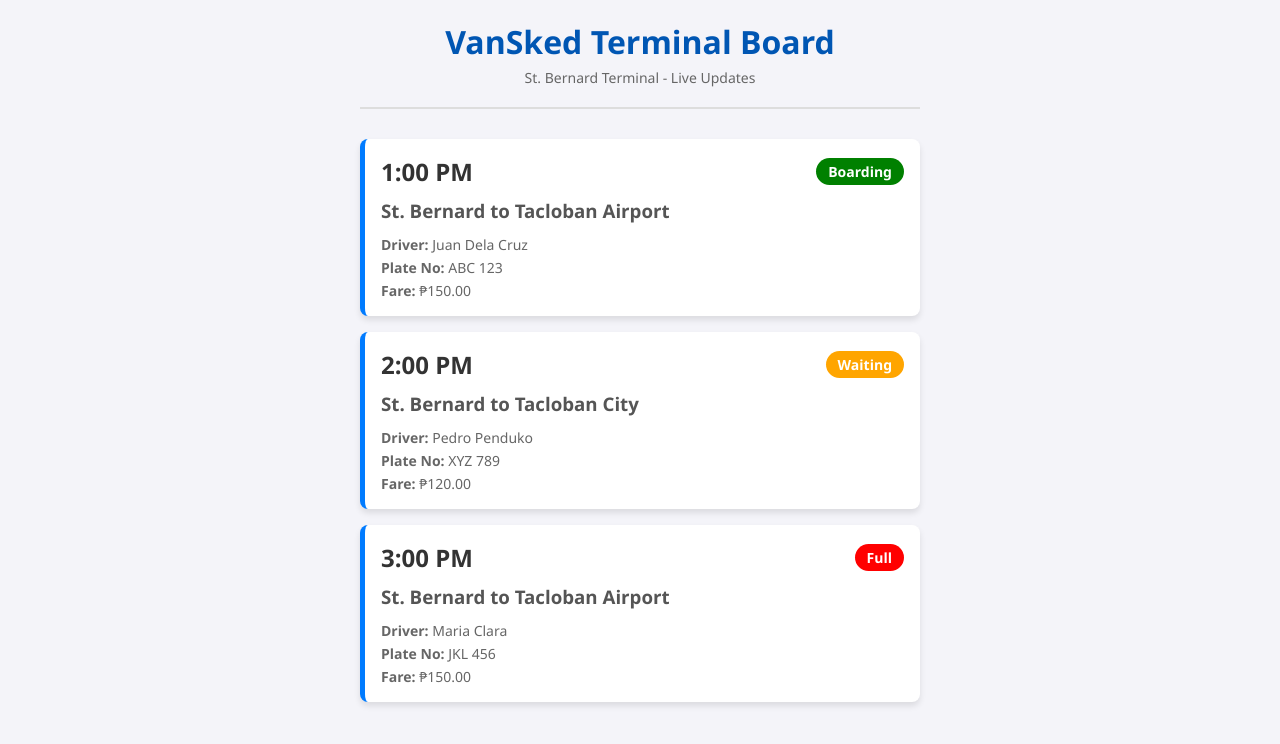
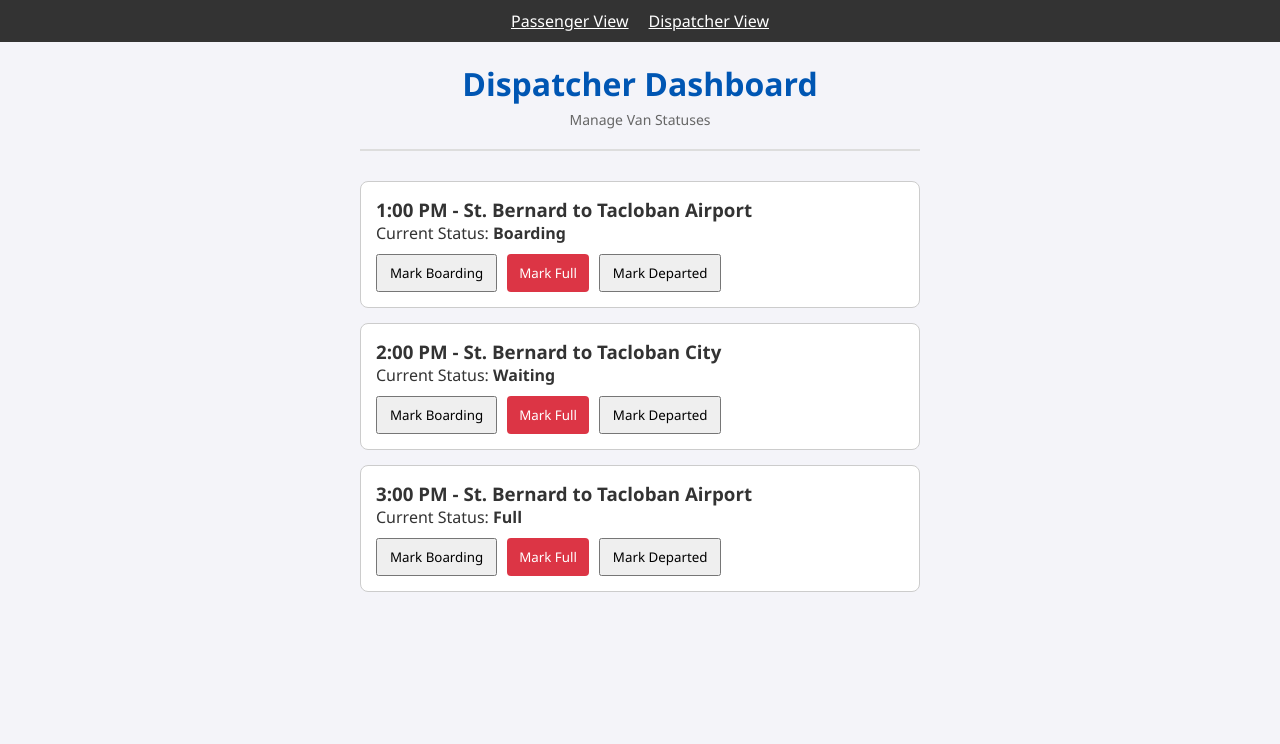
Before and after one commit to migzRaven/vansked-system, a React (Vite) app: page /dispatcher in a window 1280 px wide. Shown: the top 744 px of the page. Built offline with nearby package versions, Linux system fonts and the light colour scheme.

Commit message:
feat: added routing and dispatcher dashboard UI

```diff
--- a/package.json
+++ b/package.json
@@ -11,7 +11,8 @@
   },
   "dependencies": {
     "react": "^19.3.1",
-    "react-dom": "^19.3.1"
+    "react-dom": "^19.3.1",
+    "react-router-dom": "^7.18.5"
   },
   "devDependencies": {
     "@eslint/js": "^10.0.1",
--- a/src/App.jsx
+++ b/src/App.jsx
@@ -1,22 +1,23 @@
 import React from 'react';
-import ScheduleCard from './components/ScheduleCard';
-import { vanSchedules } from './mockData';
+import { BrowserRouter, Routes, Route, Link } from 'react-router-dom';
+import PassengerView from './components/PassengerView';
+import DispatcherView from './components/DispatcherView';
 import './App.css';
 
 function App() {
   return (
-    <div className="app-container">
-      <header className="app-header">
-        <h1>VanSked Terminal Board</h1>
-        <p>St. Bernard Terminal - Live Updates</p>
-      </header>
+    <BrowserRouter>
+      {/* Simple navigation to switch between views for testing */}
+      <nav style={{ textAlign: 'center', padding: '10px', backgroundColor: '#333' }}>
+        <Link to="/" style={{ color: 'white', marginRight: '20px' }}>Passenger View</Link>
+        <Link to="/dispatcher" style={{ color: 'white' }}>Dispatcher View</Link>
+      </nav>
 
-      <main className="schedule-list">
-        {vanSchedules.map((schedule) => (
-          <ScheduleCard key={schedule.id} schedule={schedule} />
-        ))}
-      </main>
-    </div>
+      <Routes>
+        <Route path="/" element={<PassengerView />} />
+        <Route path="/dispatcher" element={<DispatcherView />} />
+      </Routes>
+    </BrowserRouter>
   );
 }
 
--- /dev/null
+++ b/src/components/DispatcherView.jsx
@@ -0,0 +1,31 @@
+import React from 'react';
+import { vanSchedules } from '../mockData';
+
+const DispatcherView = () => {
+  return (
+    <div className="app-container">
+      <header className="app-header">
+        <h1>Dispatcher Dashboard</h1>
+        <p>Manage Van Statuses</p>
+      </header>
+
+      <main>
+        {vanSchedules.map((schedule) => (
+          <div key={schedule.id} style={{ border: '1px solid #ccc', padding: '15px', marginBottom: '15px', borderRadius: '8px', backgroundColor: '#fff' }}>
+            <h3>{schedule.departureTime} - {schedule.route}</h3>
+            <p>Current Status: <strong>{schedule.status}</strong></p>
+
+            {/* These buttons will trigger events later! */}
+            <div style={{ display: 'flex', gap: '10px', marginTop: '10px' }}>
+              <button style={{ padding: '8px 12px', cursor: 'pointer' }}>Mark Boarding</button>
+              <button style={{ padding: '8px 12px', cursor: 'pointer', backgroundColor: '#dc3545', color: 'white', border: 'none', borderRadius: '4px' }}>Mark Full</button>
+              <button style={{ padding: '8px 12px', cursor: 'pointer' }}>Mark Departed</button>
+            </div>
+          </div>
+        ))}
+      </main>
+    </div>
+  );
+};
+
+export default DispatcherView;
--- /dev/null
+++ b/src/components/PassengerView.jsx
@@ -0,0 +1,21 @@
+import React from 'react';
+import ScheduleCard from './ScheduleCard';
+import { vanSchedules } from '../mockData';
+
+const PassengerView = () => {
+  return (
+    <div className="app-container">
+      <header className="app-header">
+        <h1>VanSked Terminal Board</h1>
+        <p>St. Bernard Terminal - Live Updates</p>
+      </header>
+      <main className="schedule-list">
+        {vanSchedules.map((schedule) => (
+          <ScheduleCard key={schedule.id} schedule={schedule} />
+        ))}
+      </main>
+    </div>
+  );
+};
+
+export default PassengerView;
```
Also changed, not shown: 1 other file (tests, documents, lock files or other folders).
